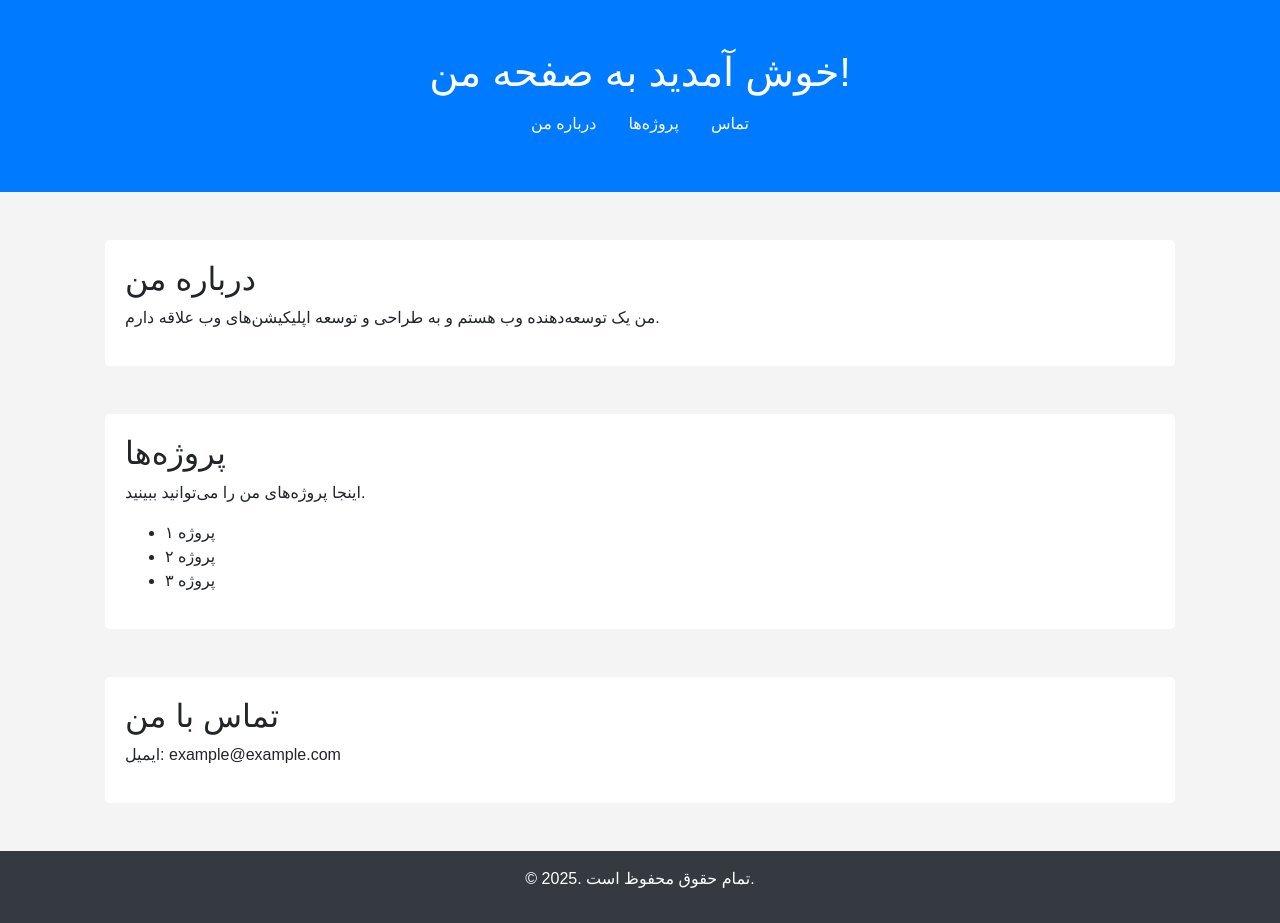
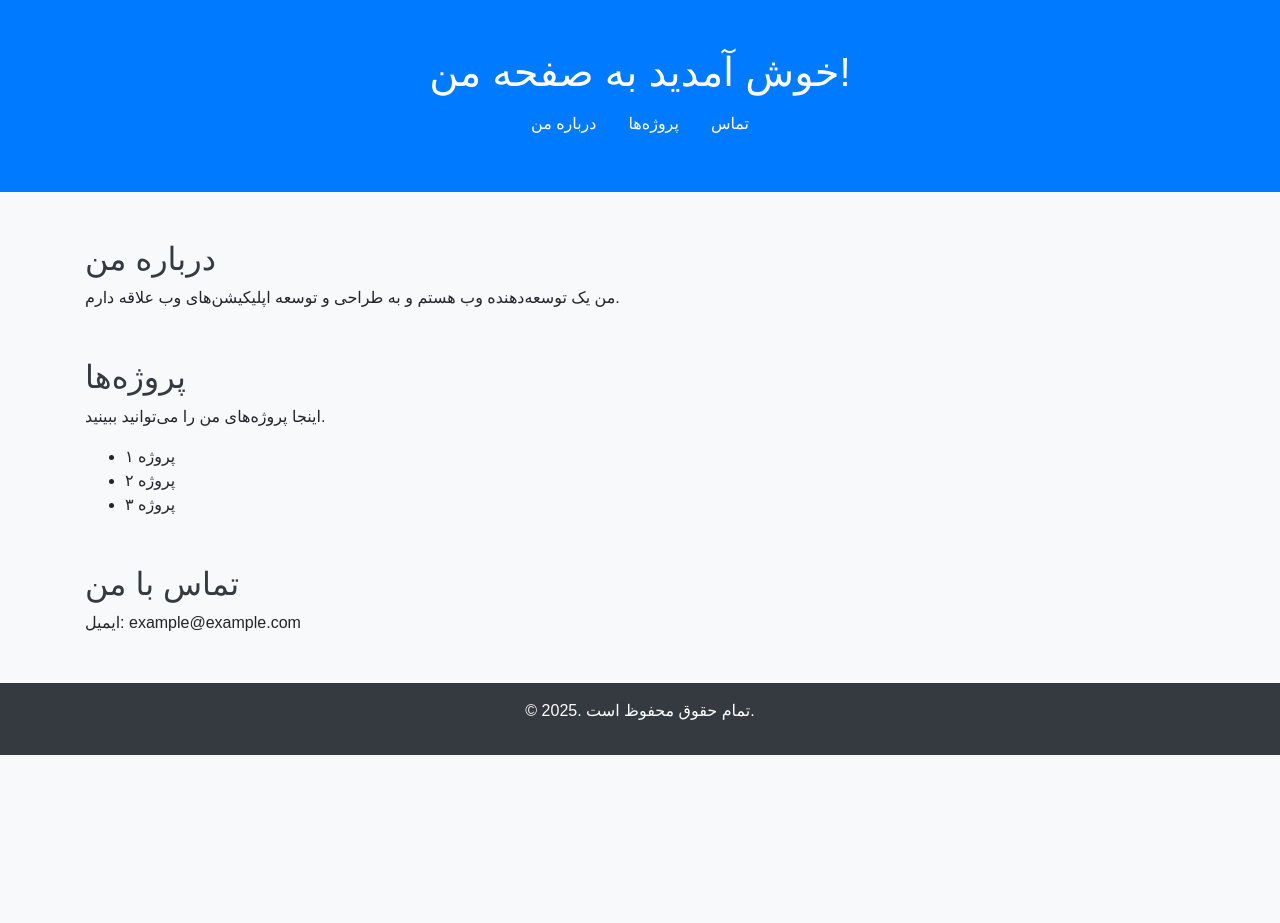
Before and after one commit to motricxs/githubpage_test, a plain HTML site: page index.html in a window 1280 px wide. After the commit the page ends 800 px from the top, so only its background shows below. Drawn offline with nearby package versions, Linux system fonts and the light colour scheme.

Commit message:
Update styles.css

```diff
--- a/styles.css
+++ b/styles.css
@@ -1,42 +1,15 @@
 body {
-    font-family: Arial, sans-serif;
-    margin: 0;
-    padding: 0;
-    background-color: #f4f4f4;
+    font-family: 'Arial', sans-serif;
+    background-color: #f8f9fa;
 }
 
-header {
-    background: #35424a;
-    color: #ffffff;
-    padding: 20px 0;
-    text-align: center;
-}
-
-nav ul {
-    list-style-type: none;
-    padding: 0;
-}
-
-nav ul li {
-    display: inline;
-    margin: 0 15px;
-}
-
-nav ul li a {
-    color: #ffffff;
-    text-decoration: none;
-}
-
-section {
-    padding: 20px;
-    margin: 20px;
-    background: #ffffff;
-    border-radius: 5px;
+h2 {
+    margin-top: 40px;
+    color: #343a40;
 }
 
 footer {
-    text-align: center;
-    padding: 10px 0;
-    background: #35424a;
-    color: #ffffff;
+    position: relative;
+    bottom: 0;
+    width: 100%;
 }
```
